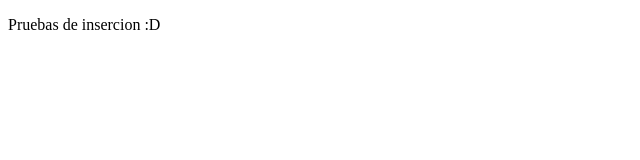
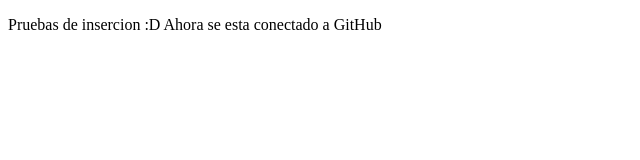
Before and after one commit to Emilio1991/proyectoDemoCursoPrework, a plain HTML site: page index.html in a window 1280 px wide. Shown: the whole page, without its empty margins (0-640 px from the left). Drawn offline with Linux system fonts and the light colour scheme.

Commit message:
Cambios, agregamos otra linea

```diff
--- a/index.html
+++ b/index.html
@@ -9,6 +9,7 @@
 <body>
     <p>
         Pruebas de insercion :D
+        Ahora se esta conectado a GitHub
     </p>
 </body>
 </html>
```
